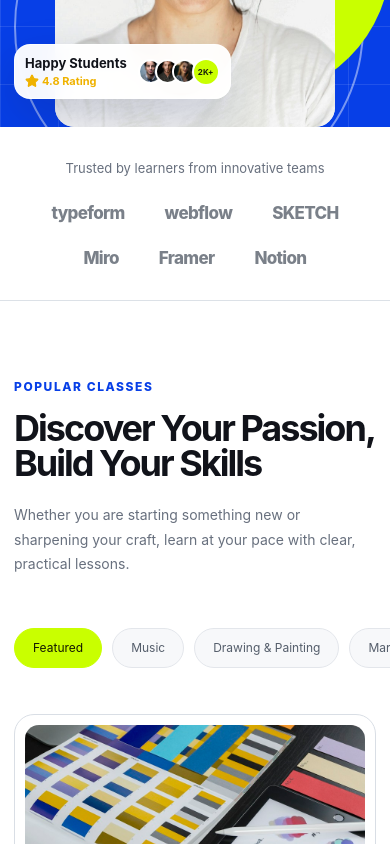
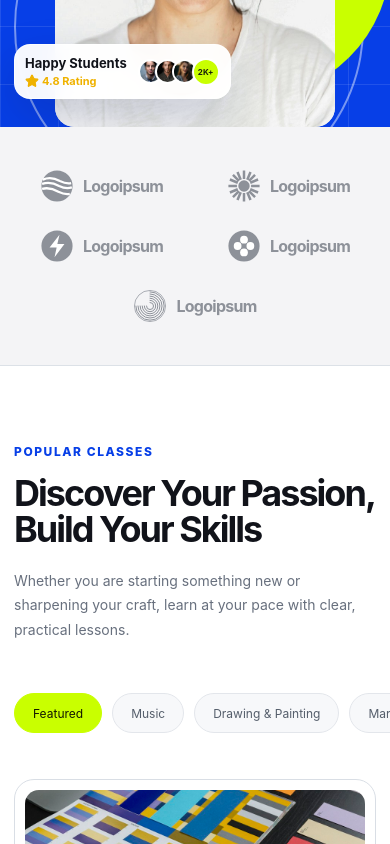
Before and after one commit to romanrazan/bytespace-new, a Next.js app: page / in a window 390 px wide. Shown: the part 960-1804 px from the top of the page. Built offline with nearby package versions, Linux system fonts and the light colour scheme.

Commit message:
fix: update landing partner logo strip

```diff
--- a/src/app/globals.css
+++ b/src/app/globals.css
@@ -72,11 +72,12 @@ img { display: block; }
 .avatar-stack b { min-width: 28px; height: 28px; margin-left: -5px; display: grid; place-items: center; border: 2px solid white; border-radius: 50%; color: #18200a; background: var(--lime); font-size: 8px; }
 .avatar-stack--large img { width: 34px; height: 34px; }
 
-.partners { border-bottom: 1px solid var(--line); background: white; }
-.partners .container { min-height: 135px; display: grid; grid-template-columns: 245px 1fr; align-items: center; gap: 50px; }
-.partners p { margin: 0; color: var(--muted); font-size: clamp(13px, .8vw, 15px); line-height: 1.5; }
-.partners .container > div { display: flex; justify-content: space-between; align-items: center; gap: 35px; color: #7a8089; }
-.partners span { font-size: clamp(20px, 1.2vw, 23px); font-weight: 800; letter-spacing: -.04em; }
+.partners { border-bottom: 1px solid var(--line); background: #f4f4f6; }
+.partners .container { min-height: clamp(170px, 12vw, 210px); display: flex; align-items: center; }
+.partners__list { width: 100%; display: grid; grid-template-columns: repeat(5, minmax(0, 1fr)); gap: clamp(24px, 3vw, 56px); }
+.partners__item { min-width: 0; display: flex; align-items: center; justify-content: center; gap: clamp(9px, .8vw, 13px); color: #8d9199; }
+.partners__item svg { width: clamp(36px, 2.7vw, 46px); height: clamp(36px, 2.7vw, 46px); flex: 0 0 auto; }
+.partners__item span { font-size: clamp(18px, 1.35vw, 25px); font-weight: 750; letter-spacing: -.045em; white-space: nowrap; }
 .section { padding: clamp(108px, 8vw, 154px) 0; }
 .section-heading--split { display: grid; grid-template-columns: 1.15fr .85fr; align-items: end; gap: 70px; }
 .section-heading--center { max-width: 820px; margin: 0 auto 55px; text-align: center; }
@@ -256,9 +257,8 @@ img { display: block; }
   .course-grid { grid-template-columns: repeat(2, 1fr); }
   .split-section, .split-section--reverse { gap: 40px; }
   .visual-composition { transform: scale(.9); }
-  .partners .container { grid-template-columns: 190px 1fr; }
-  .partners .container > div { gap: 18px; }
-  .partners span { font-size: 17px; }
+  .partners__list { gap: 18px; }
+  .partners__item span { font-size: 17px; }
 }
 @media (max-width: 980px) {
   .auth-page { grid-template-columns: 1fr; }
@@ -281,8 +281,8 @@ img { display: block; }
   .hero-art { width: 100%; min-height: 560px; }
   .hero-art__portrait { left: 50%; }
   .hero__trust { text-align: left; }
-  .partners .container { padding: 32px 0; grid-template-columns: 1fr; gap: 24px; text-align: center; }
-  .partners .container > div { flex-wrap: wrap; justify-content: center; gap: 25px 40px; }
+  .partners .container { min-height: auto; padding: 42px 0; }
+  .partners__list { grid-template-columns: repeat(3, minmax(0, 1fr)); gap: 28px 20px; }
   .section { padding: 88px 0; }
   .section-heading--split { grid-template-columns: 1fr; gap: 22px; }
   .path-grid { grid-template-columns: repeat(2, 1fr); }
@@ -297,6 +297,10 @@ img { display: block; }
   .container { width: calc(100% - 28px); }
   .blue-grid { background-size: 58px 58px; }
   .logo { font-size: 17px; }
+  .partners__list { grid-template-columns: repeat(2, minmax(0, 1fr)); gap: 26px 12px; }
+  .partners__item:last-child { grid-column: 1 / -1; }
+  .partners__item svg { width: 34px; height: 34px; }
+  .partners__item span { font-size: 16px; }
   .hero__inner { padding-top: 55px; }
   .hero h1 { font-size: 42px; line-height: 1.02; }
   .hero__copy > p { margin: 20px 0 24px; font-size: 15px; }
--- a/src/components/home/PartnerLogos.tsx
+++ b/src/components/home/PartnerLogos.tsx
@@ -1,7 +1,21 @@
 import { SectionContainer } from "@/components/ui/SectionContainer";
 
-const brands = ["typeform", "webflow", "SKETCH", "Miro", "Framer", "Notion"];
+const logoMarks = [
+  <svg key="waves" viewBox="0 0 48 48" aria-hidden="true"><circle cx="24" cy="24" r="22" fill="currentColor" /><path d="M4 15c9-4 17-2 24 2 6 3 11 4 16 3M3 21c9-3 17-1 24 3 6 3 12 4 18 2M3 28c8-2 16 0 23 4 6 3 11 4 16 3" fill="none" stroke="white" strokeWidth="3.2" /></svg>,
+  <svg key="sun" viewBox="0 0 48 48" aria-hidden="true"><circle cx="24" cy="24" r="8" fill="currentColor" /><path d="M24 2v12M24 34v12M2 24h12M34 24h12M8.4 8.4l8.5 8.5M31.1 31.1l8.5 8.5M39.6 8.4l-8.5 8.5M16.9 31.1l-8.5 8.5M14.8 4.1l4.6 11.1M28.6 32.8l4.6 11.1M4.1 33.2l11.1-4.6M32.8 19.4l11.1-4.6M33.2 4.1l-4.6 11.1M19.4 32.8l-4.6 11.1M4.1 14.8l11.1 4.6M32.8 28.6l11.1 4.6" fill="none" stroke="currentColor" strokeWidth="3.5" /></svg>,
+  <svg key="bolt" viewBox="0 0 48 48" aria-hidden="true"><circle cx="24" cy="24" r="22" fill="currentColor" /><path d="m27.5 8-14 18h10l-3 14 14-19h-10z" fill="white" /></svg>,
+  <svg key="petals" viewBox="0 0 48 48" aria-hidden="true"><circle cx="24" cy="24" r="22" fill="currentColor" /><circle cx="24" cy="15" r="5.5" fill="white" /><circle cx="33" cy="24" r="5.5" fill="white" /><circle cx="24" cy="33" r="5.5" fill="white" /><circle cx="15" cy="24" r="5.5" fill="white" /></svg>,
+  <svg key="rings" viewBox="0 0 48 48" aria-hidden="true"><circle cx="24" cy="24" r="22" fill="none" stroke="currentColor" /><path d="M24 4a20 20 0 1 1-20 20M24 7a17 17 0 1 1-17 17M24 10a14 14 0 1 1-14 14M24 13a11 11 0 1 1-11 11M24 16a8 8 0 1 1-8 8M24 19a5 5 0 1 1-5 5" fill="none" stroke="currentColor" strokeWidth="1.4" strokeLinecap="round" /></svg>,
+];
 
 export function PartnerLogos() {
-  return <section className="partners"><SectionContainer><p>Trusted by learners from innovative teams</p><div>{brands.map((brand) => <span key={brand}>{brand}</span>)}</div></SectionContainer></section>;
+  return (
+    <section className="partners" aria-label="Partner logos">
+      <SectionContainer>
+        <div className="partners__list">
+          {logoMarks.map((mark, index) => <div className="partners__item" key={index}>{mark}<span>Logoipsum</span></div>)}
+        </div>
+      </SectionContainer>
+    </section>
+  );
 }
```
